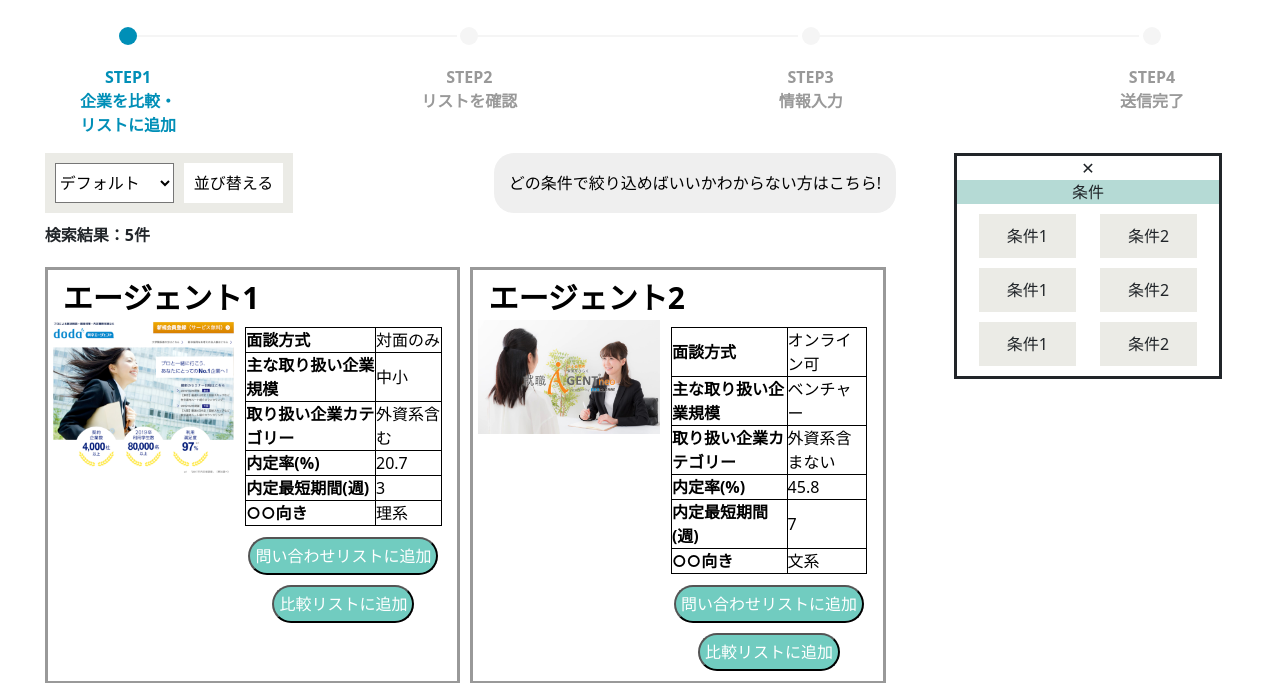
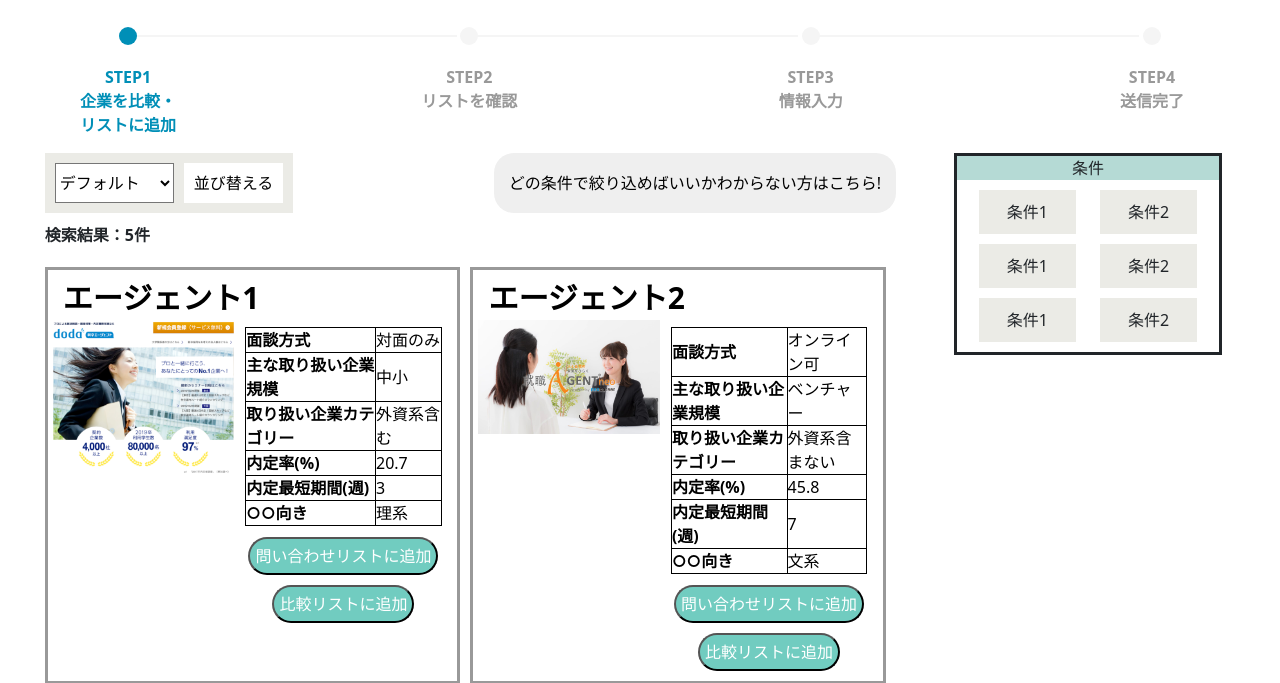
Before and after one commit to Yuta0227/teamdev-2022-posse1-team2F, a PHP site: page /toppage/pages/index.php?agent_list_pagination=1 in a window 1280 px wide. Shown: the part 105-788 px from the top of the page. Run offline with PHP 8.4, Linux system fonts and the light colour scheme; data comes from the database, SQL or seed files in the repository; some libraries are stand-ins or nearby versions.

Commit message:
pc.ver条件のclose-btn消去

```diff
--- a/src/css/top.css
+++ b/src/css/top.css
@@ -161,6 +161,9 @@
         background-color: #b5dad5;
     }
     .filter-btn {
+        display: none;
+    }
+    .close-btn {
         display: none;
     }
     /* 並び変え、初心者モーダルのCSS */
```
